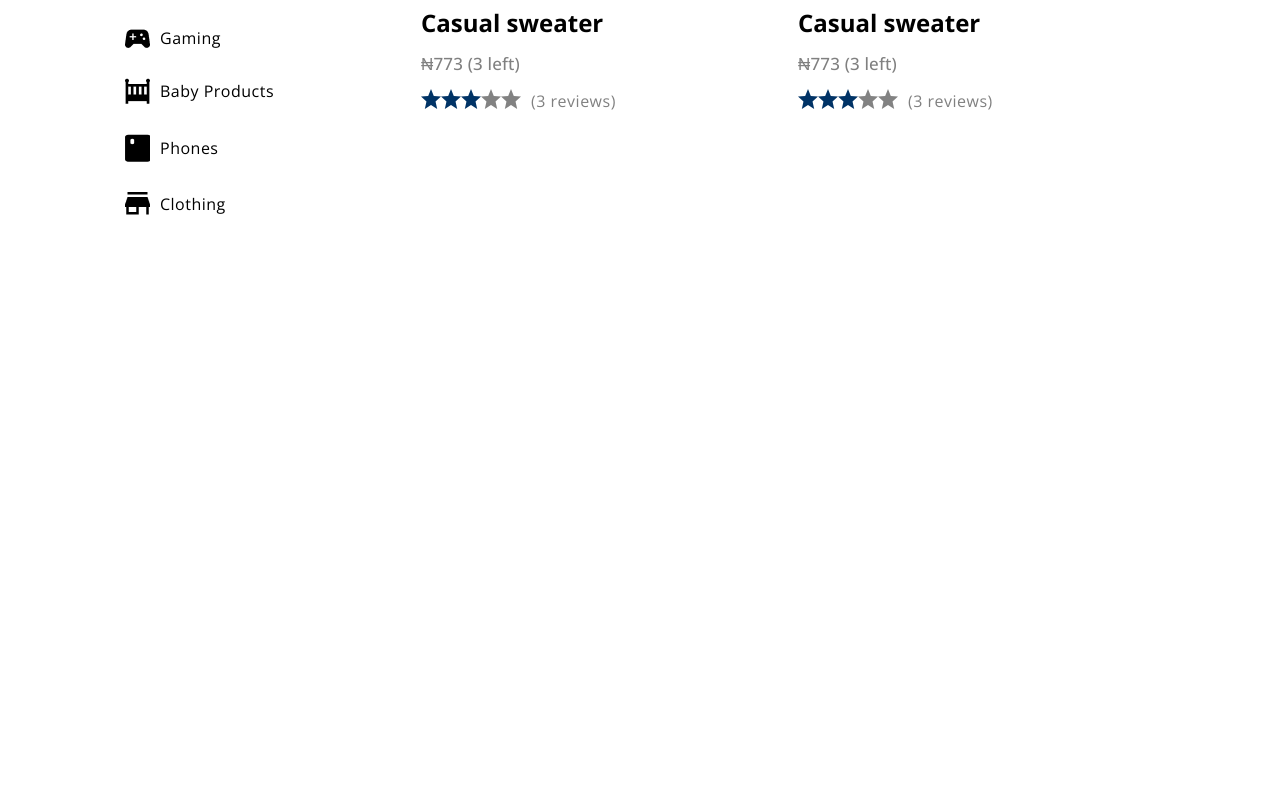
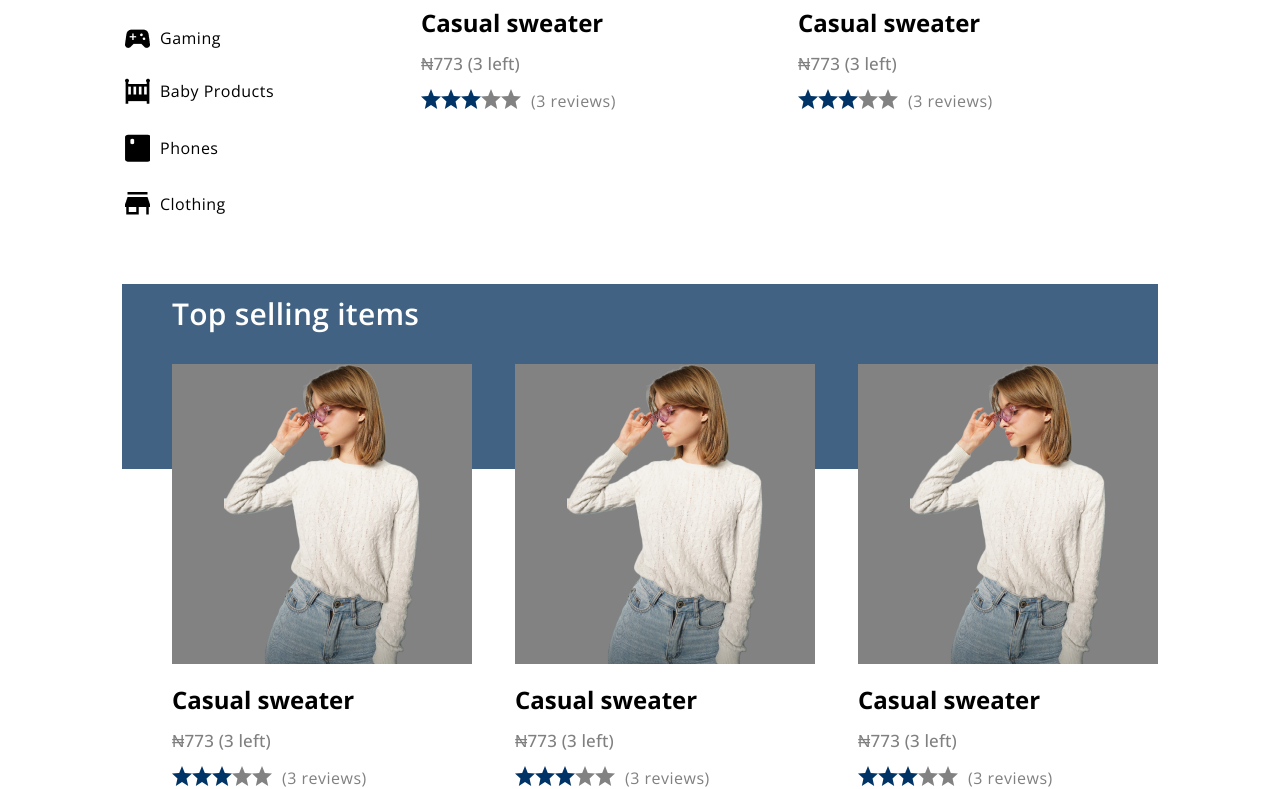
Before and after one commit to SirYusluv/e-commerce_frontend, a Next.js app: page /user in a window 1280 px wide. Shown: the part 439-1228 px from the top of the page. Before the commit the page ends 800 px from the top, so only its background shows below. Built offline with nearby package versions, Linux system fonts and the light colour scheme.

Commit message:
finished with top selling section of user page

```diff
--- /dev/null
+++ b/src/components/item-and-title-pack/item-and-title-pack.module.scss
@@ -0,0 +1,53 @@
+@import "@/styles/variables.module.scss";
+@import "@/styles/responsive.scss";
+@import "@/styles/typography.scss";
+@import "@/styles/mixins.scss";
+
+.pack {
+  position: relative;
+  margin: 0 12.2rem;
+  padding: 1rem 0 0 5rem;
+  gap: 3rem;
+
+  @include flexColumn;
+
+  @include responsive($responsive-max-width, $width-tablet) {
+    margin: 0 5.1rem;
+  }
+
+  @include responsive($responsive-max-width, $width-mobile) {
+    margin: 0;
+    padding: 1rem 0 0 1rem;
+  }
+
+  &__bg {
+    position: absolute;
+    top: 0;
+    left: 0;
+    height: 18.5rem;
+    width: 100%;
+    z-index: -1;
+    background-color: $color-primary-light;
+  }
+
+  &__title {
+    @include heading-three-semi-bold;
+    color: $color-greyscale-white;
+
+    @include responsive($responsive-max-width, $width-tablet) {
+      @include heading-four-semi-bold;
+    }
+  }
+
+  &__items {
+    display: flex;
+    justify-content: space-between;
+
+    @include responsive($responsive-max-width, $width-tablet) {
+      align-items: center;
+      gap: 3rem;
+
+      @include flexColumn;
+    }
+  }
+}
--- /dev/null
+++ b/src/components/item-and-title-pack/item-and-title-pack.tsx
@@ -0,0 +1,37 @@
+import Item, { IItem } from "../item/item";
+import styles from "./item-and-title-pack.module.scss";
+
+interface IProp {
+  items: IItem[];
+  title: string;
+}
+
+export default function ItemAndTitlePack({ items, title }: IProp) {
+  return (
+    <section className={styles.pack}>
+      <div className={styles["pack__bg"]}></div>
+
+      <h3 className={styles["pack__title"]}>{title}</h3>
+
+      <div className={styles["pack__items"]}>
+        {items.map(
+          (
+            { id, name, image, price, remainingCount, reviewCount, stars },
+            i
+          ) => (
+            <Item
+              id={id}
+              name={name}
+              image={image}
+              price={price}
+              remainingCount={remainingCount}
+              reviewCount={reviewCount}
+              stars={stars}
+              key={i}
+            />
+          )
+        )}
+      </div>
+    </section>
+  );
+}
--- a/src/components/item/item.tsx
+++ b/src/components/item/item.tsx
@@ -40,7 +40,9 @@ export default function Item({
             className={styles["item__image"]}
             alt={name}
             src={image}
+            sizes="200px"
             fill
+            priority
           />
         </div>
       </div>
@@ -60,6 +62,7 @@ export default function Item({
                 width="20"
                 sizes={`(max-width: ${variables.widthMobile}) 15px,
                 20px`}
+                key={i}
               />
             ))}
           </div>
--- /dev/null
+++ b/src/layouts/discover-page-sections/top-selling-items/top-selling-items.tsx
@@ -0,0 +1,11 @@
+import ItemAndTitlePack from "@/components/item-and-title-pack/item-and-title-pack";
+import { IItem } from "@/components/item/item";
+import styles from "./top-selling-items.module.scss";
+
+interface IProp {
+  items: IItem[];
+}
+
+export default function TopSellingItems({ items }: IProp) {
+  return <ItemAndTitlePack items={items} title="Top selling items" />;
+}
--- a/src/pages/user/index.tsx
+++ b/src/pages/user/index.tsx
@@ -1,12 +1,51 @@
 import CategorySec from "@/layouts/discover-page-sections/category-sec/category-sec";
+import TopSellingItems from "@/layouts/discover-page-sections/top-selling-items/top-selling-items";
 import UserNav from "@/layouts/nav/user-nav/user-nav";
+import casualSweater from "@/assets/items images/casual sweater.png";
+import { IItem } from "@/components/item/item";
+import variables from "@/styles/variables.module.scss";
 import styles from "./user.module.scss";
+import useResponsive from "@/hooks/use-responsive";
+
+const itemsList: IItem[] = [
+  {
+    id: "0",
+    name: "Casual sweater",
+    image: casualSweater,
+    price: 773,
+    remainingCount: 3,
+    stars: 3,
+    reviewCount: 3,
+  },
+  {
+    id: "1",
+    name: "Casual sweater",
+    image: casualSweater,
+    price: 773,
+    remainingCount: 3,
+    stars: 3,
+    reviewCount: 3,
+  },
+  {
+    id: "1",
+    name: "Casual sweater",
+    image: casualSweater,
+    price: 773,
+    remainingCount: 3,
+    stars: 3,
+    reviewCount: 3,
+  },
+];
 
 export default function UserPage() {
+  const isTablet = useResponsive(`(max-width: ${variables.widthTablet})`);
   return (
     <main className={styles["main-page"]}>
       <UserNav />
       <CategorySec />
+      <TopSellingItems
+        items={isTablet ? [itemsList[0], itemsList[1]] : itemsList}
+      />
     </main>
   );
 }
--- a/src/pages/user/user.module.scss
+++ b/src/pages/user/user.module.scss
@@ -9,10 +9,6 @@
   @include flexColumn;
 
   @include responsive($responsive-max-width, $width-mobile) {
-    gap: 4rem;
-  }
-
-  @include responsive($responsive-max-width, $width-mobile) {
     padding-top: 1.5rem;
     gap: 4rem;
   }
```
